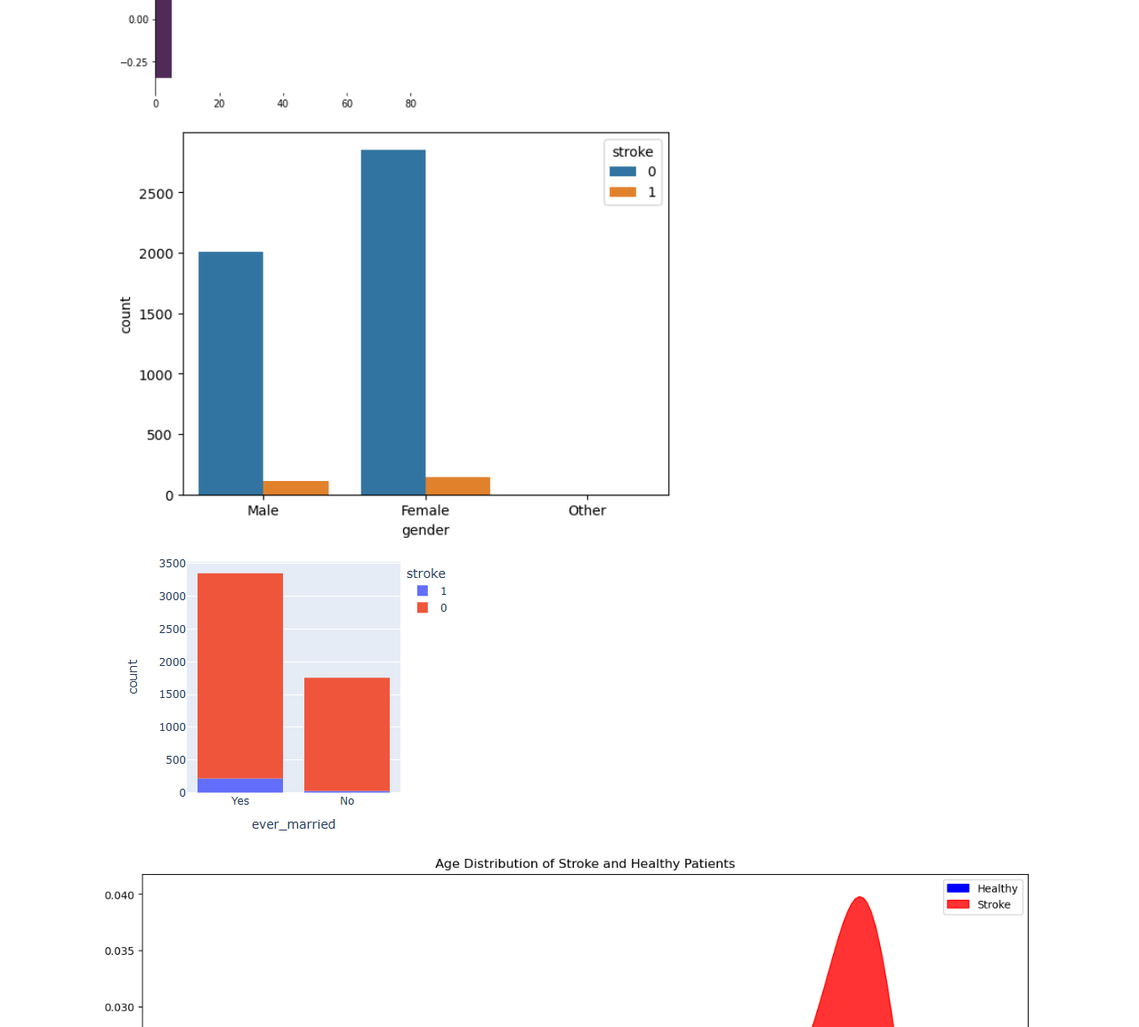
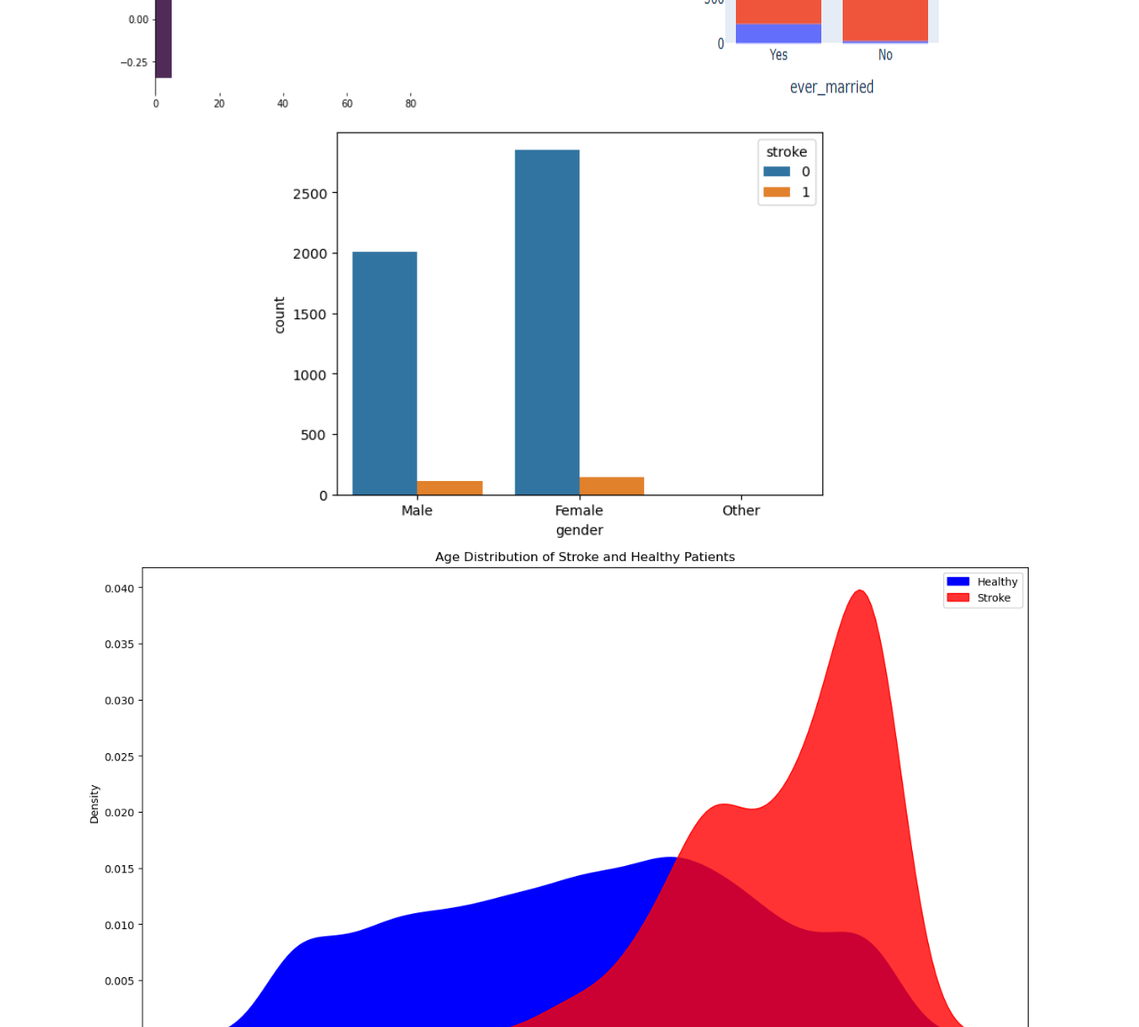
Before and after one commit to ducmanh270603/Final_project, a plain HTML site: page index.html in a window 1280 px wide. Shown: the part 2740-3895 px from the top of the page at 89% size. Drawn offline with nearby package versions, Linux system fonts and the light colour scheme.

Commit message:
Update index.html

```diff
--- a/index.html
+++ b/index.html
@@ -101,8 +101,10 @@
                     <h3 style="font-size: 28px; margin-top: 36px; margin-bottom: 64px">1. People with stroke based on Age, Gender and Married</h3>
                     <div style="display: flex; justify-content: space-between; flex-wrap:wrap">
                         <img src="./assets/img/PercentPPLHavingStroke.png" alt="">
+                        <img src="./assets/img/MarriedAndStroke.png" alt="">
+                    </div>
+                    <div style="display: flex; justify-content: center">
                         <img src="./assets/img/GenderAndStroke.png" alt="">
-                        <img src="./assets/img/MarriedAndStroke.png" alt="">
                     </div>
                     <div style="display: flex; justify-content: center">
                         <img src="./assets/img/AgeAndStroke.png" alt="">
```
